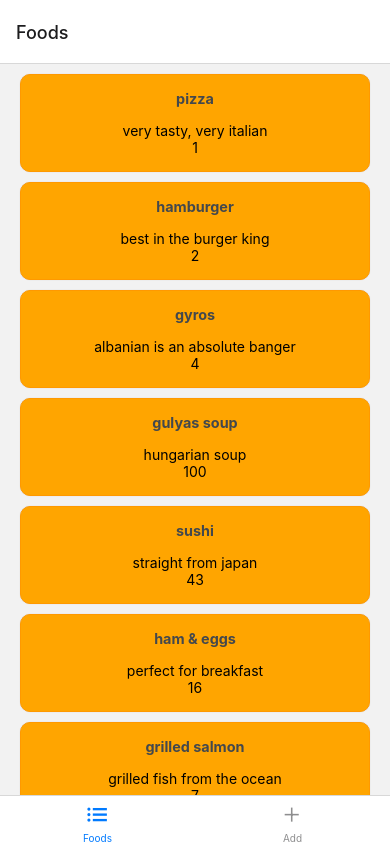
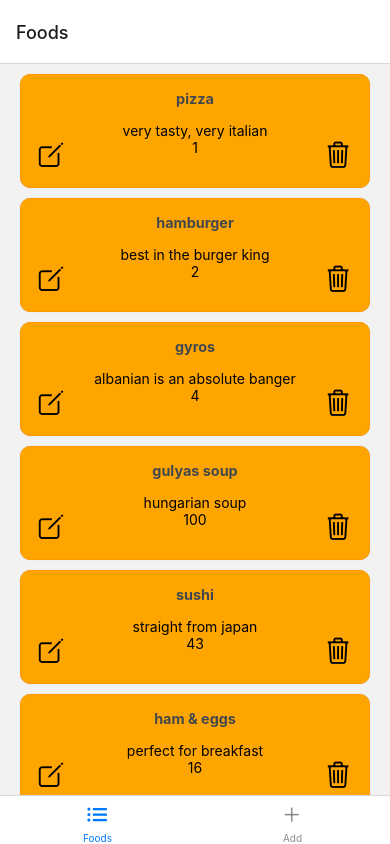
Before and after one commit to galambati/falatozz, a React Native app in the folder Falatozz/: screen / in a window 390 px wide. Built offline with nearby package versions, Linux system fonts and the light colour scheme.

Commit message:
implement edit and delete buttons for cards

```diff
--- a/Falatozz/navigation/Item.js
+++ b/Falatozz/navigation/Item.js
@@ -1,6 +1,8 @@
 import React from 'react';
 import {Text, View, StyleSheet} from 'react-native';
 import {Card} from 'react-native-elements';
+import Ionicons from 'react-native-vector-icons/Ionicons';
+
 
 
 const ItemList = (props) => {
@@ -20,7 +22,11 @@ const ItemList = (props) => {
                             <Text>{f.name}</Text>
                         </Card.Title>
                         <Text style={styles.text}>{f.description}</Text>
-                        <Text style={styles.text}>{f.count}</Text>
+                        <View style={styles.innerCardContainer}>
+                            <Ionicons name="create-outline" size={30}></Ionicons>
+                            <Text style={styles.text}>{f.count}</Text>
+                            <Ionicons name="trash-outline" size={30}></Ionicons>
+                        </View>
                     </Card>
                 </View>
             );
@@ -31,6 +37,10 @@ const ItemList = (props) => {
 const styles = StyleSheet.create({
     text: {
         textAlign: "center"
+    },
+    innerCardContainer: {
+        flexDirection: "row",
+        justifyContent: "space-between"
     }
 })
 
```
